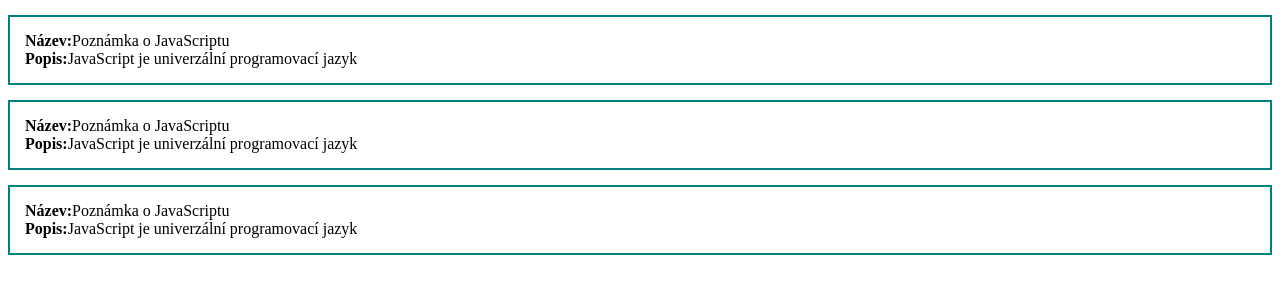
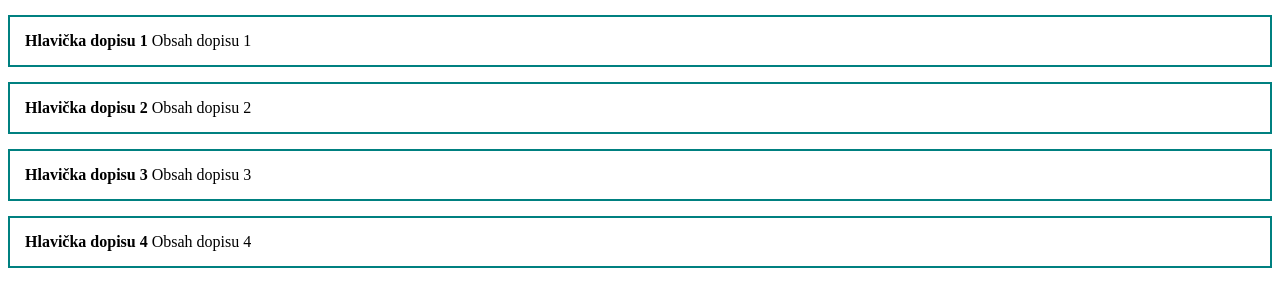
Before and after one commit to kofranek/timur_albi_vue3_from_a_to_z, a Vue app: page / in a window 1280 px wide. Shown: the top 306 px of the page. Built offline with nearby package versions, Linux system fonts and the light colour scheme; the HTML template or start-up script is replaced by a standard one.

Commit message:
Vykreslování v cyklu v-for

```diff
--- a/src/App.vue
+++ b/src/App.vue
@@ -1,15 +1,6 @@
 <template>
-  <div class="post">
-    <div><strong>Název:</strong>Poznámka o JavaScriptu</div>
-    <div><strong>Popis:</strong>JavaScript je univerzální programovací jazyk</div>
-  </div>
-  <div class="post">
-    <div><strong>Název:</strong>Poznámka o JavaScriptu</div>
-    <div><strong>Popis:</strong>JavaScript je univerzální programovací jazyk</div>
-  </div>
-  <div class="post">
-    <div><strong>Název:</strong>Poznámka o JavaScriptu</div>
-    <div><strong>Popis:</strong>JavaScript je univerzální programovací jazyk</div>
+  <div class="post" v-for="post in posts" >
+    <div><strong>{{post.title}}</strong> {{post.body}}</div>
   </div>
 </template>
 
@@ -18,10 +9,15 @@
   name: "App",
   data() {
     return {
+      posts:[
+        {id: 1, title: 'Hlavička dopisu 1', body: 'Obsah dopisu 1'},
+        {id: 2, title: 'Hlavička dopisu 2', body: 'Obsah dopisu 2'},
+        {id: 3, title: 'Hlavička dopisu 3', body: 'Obsah dopisu 3'},
+        {id: 4, title: 'Hlavička dopisu 4', body: 'Obsah dopisu 4'},
+      ]
     }
   },
-  methods: {
-  },
+  methods: {},
 }
 </script>
 
```
Also changed, not shown: notes.txt.
